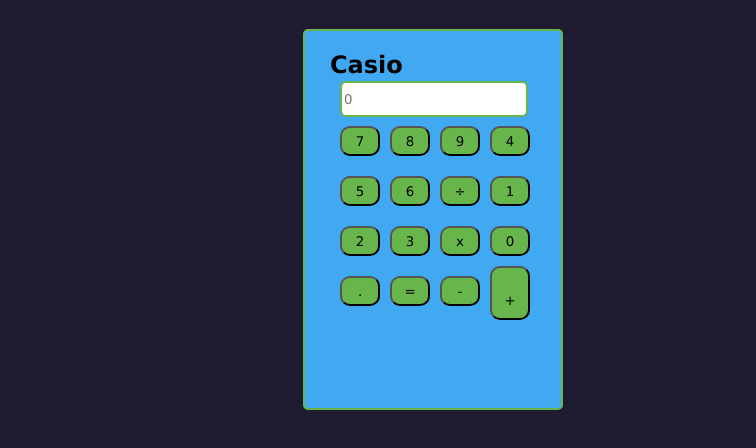
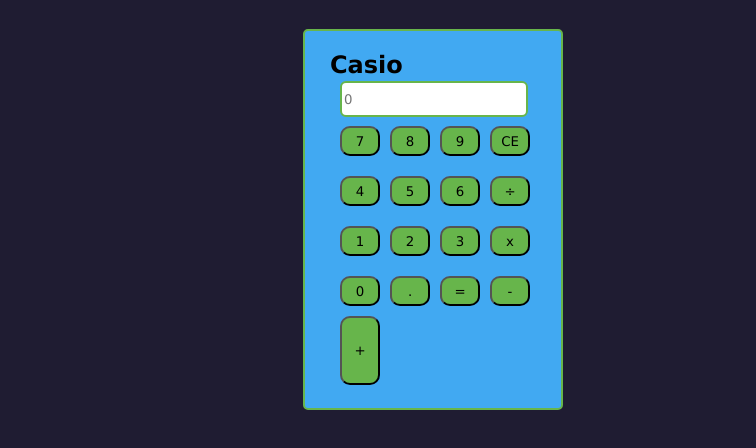
Before and after one commit to Javi7v7/calculadora, a plain HTML site: page index.html in a window 1280 px wide. Shown: the part 210-658 px from the top of the page, without its empty margins (255-1011 px from the left). Drawn offline with Linux system fonts and the light colour scheme.

Commit message:
primer commit

```diff
--- a/index.html
+++ b/index.html
@@ -28,7 +28,7 @@
         <button class="button" type="button" onclick="valor('7')" value="7">7</button>
         <button class="button" type="button" onclick="valor('8')" value="8">8</button>
         <button class="button" type="button" onclick="valor('9')" value="9">9</button>
-
+        <button class="button" type="button" onclick="clearScreen()" value="ce">CE</button>
         <button class="button" type="button" onclick="valor('4')" value="4">4</button>
         <button class="button" type="button" onclick="valor('5')" value="5">5</button>
         <button class="button" type="button" onclick="valor('6')" value="6">6</button>
```
